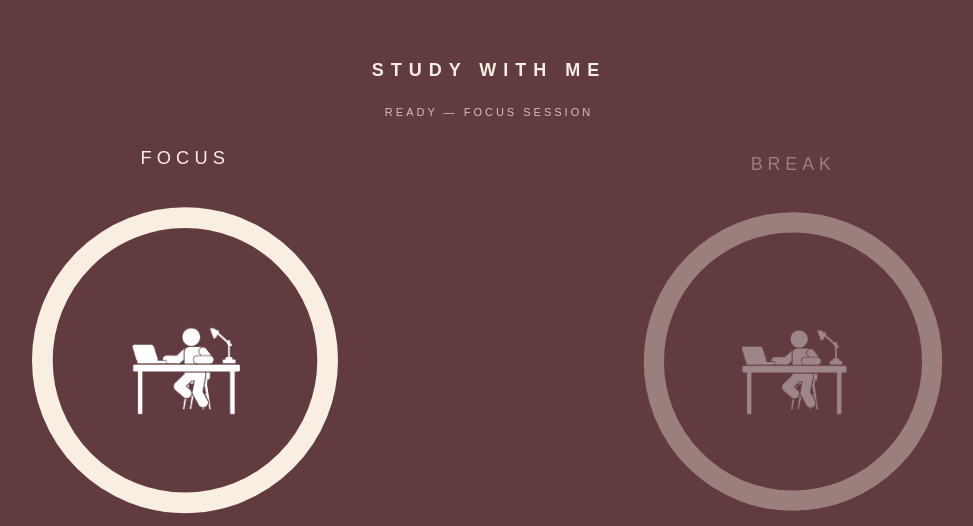
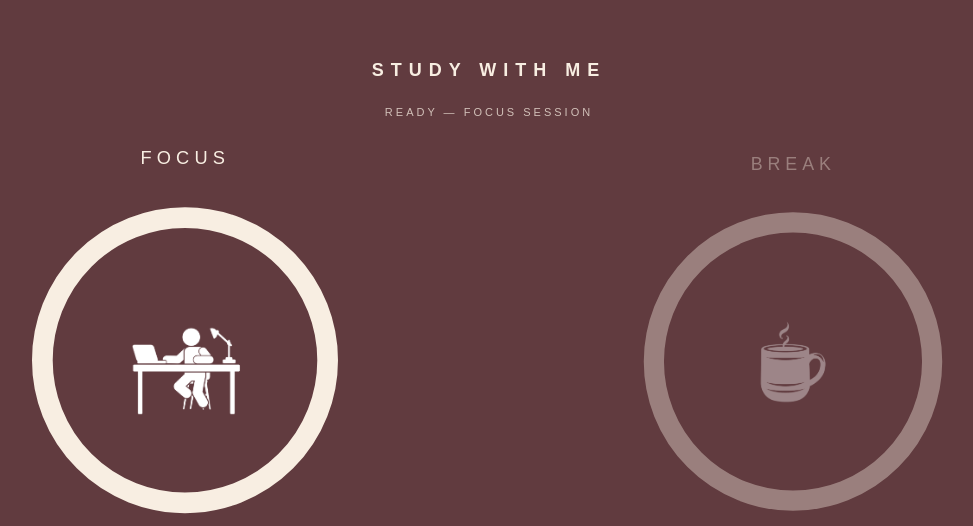
Before and after one commit to j-jensvold/study-with-me-timer, a plain HTML site: page timer.html in a window 1280 px wide. Shown: the top 526 px of the page, without its empty margins (151-1124 px from the left). Drawn offline with Linux system fonts and the light colour scheme.

Commit message:
Change image source from Study-Image.png to Coffee-Mug.jpg

```diff
--- a/timer.html
+++ b/timer.html
@@ -510,7 +510,7 @@
 
           <img
             class="center-image"
-            src="Study-Image.png"
+            src="Coffee-Mug.jpg"
             alt="Break image"
           >
 
```
